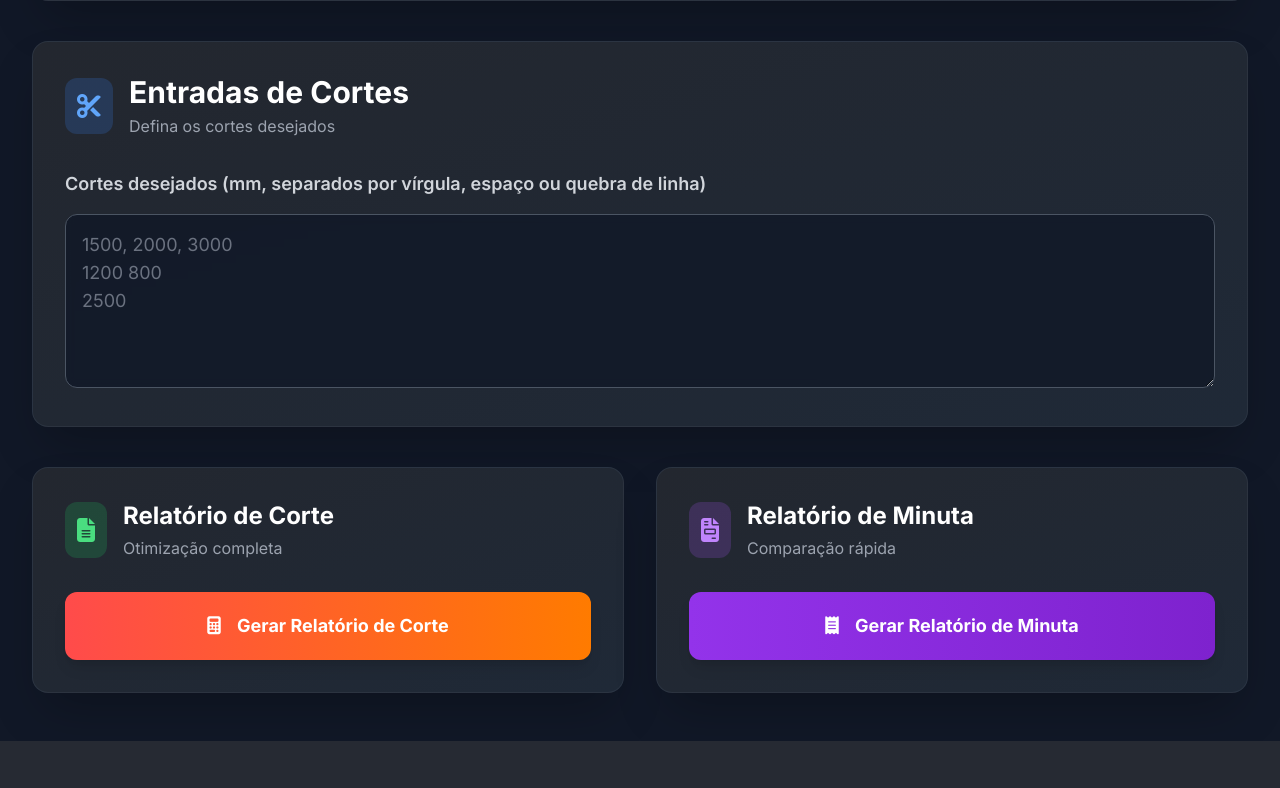
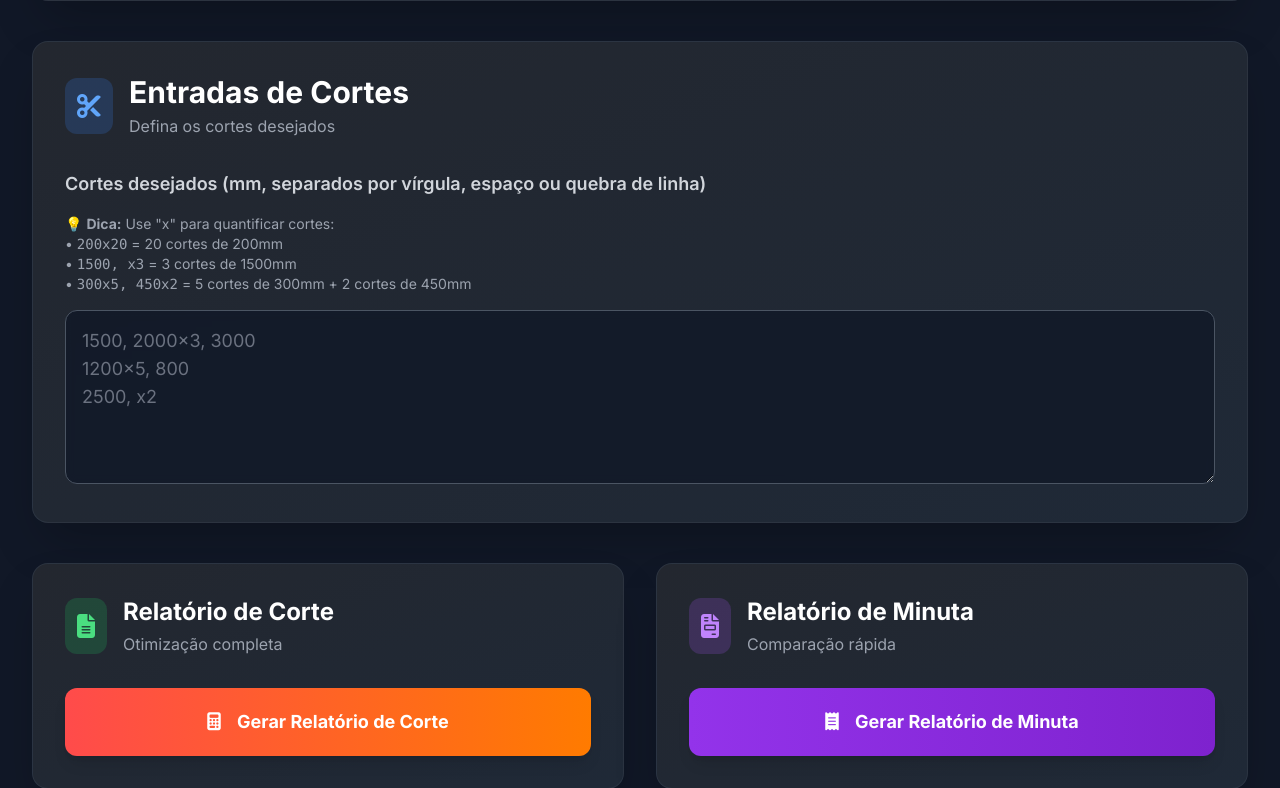
Before and after one commit to MatheusANBS/NETEX_WEB, a FastAPI app: page / in a window 1280 px wide. Shown: the part 1430-2218 px from the top of the page. Before the commit the page ends 2171 px from the top, so only its background shows below. Run offline with FastAPI, Linux system fonts and the light colour scheme; some libraries are stand-ins or nearby versions.

Commit message:
adicionado funcionalidade de inputs quantitativos na interface de cortes.

```diff
--- a/corteus-fastapi/app/static/js/app.js
+++ b/corteus-fastapi/app/static/js/app.js
@@ -306,7 +306,7 @@ function validarCortes() {
         hideError(errorElement);
         return true;
     } catch (e) {
-        showError(errorElement, 'Formato inválido. Use números separados por vírgula, espaço ou quebra de linha');
+        showError(errorElement, `Formato inválido: ${e.message}. Use números separados por vírgula, espaço ou quebra de linha. Exemplo: "200x20, 1500, x3"`);
         return false;
     }
 }
@@ -340,14 +340,66 @@ function validarBarras() {
 
 function parseNumeros(str) {
     // Suporta separação por vírgula, espaço, quebra de linha ou combinações
-    const numeros = str.split(/[,\s\n\r]+/)
-              .map(s => s.trim())
-              .filter(s => s !== '')
-              .map(s => {
-                  const num = parseInt(s);
-                  if (isNaN(num)) throw new Error('Valor inválido');
-                  return num;
-              });
+    const partes = str.split(/[,\s\n\r]+/)
+                     .map(s => s.trim())
+                     .filter(s => s !== '');
+
+    const numeros = [];
+
+    for (const parte of partes) {
+        // Formato: 200x20 (valor x quantidade)
+        if (parte.includes('x')) {
+            const [valor, quantidade] = parte.split('x');
+
+            if (valor && quantidade) {
+                // Formato: 200x20
+                const val = parseInt(valor);
+                const qty = parseInt(quantidade);
+                if (isNaN(val) || isNaN(qty) || val <= 0 || qty <= 0) {
+                    throw new Error(`Formato inválido: ${parte}`);
+                }
+                // Adicionar o valor 'qty' vezes
+                for (let i = 0; i < qty; i++) {
+                    numeros.push(val);
+                }
+            } else if (valor && !quantidade) {
+                // Formato: x20 (quantidade apenas, usar último valor)
+                const qty = parseInt(valor);
+                if (isNaN(qty) || qty <= 0) {
+                    throw new Error(`Quantidade inválida: ${parte}`);
+                }
+                if (numeros.length === 0) {
+                    throw new Error('Use "x" apenas após informar pelo menos um valor');
+                }
+                const ultimoValor = numeros[numeros.length - 1];
+                // Adicionar o último valor mais 'qty-1' vezes (pois já existe 1)
+                for (let i = 0; i < qty - 1; i++) {
+                    numeros.push(ultimoValor);
+                }
+            } else if (!valor && quantidade) {
+                // Formato: x20 (quantidade apenas)
+                const qty = parseInt(quantidade);
+                if (isNaN(qty) || qty <= 0) {
+                    throw new Error(`Quantidade inválida: ${parte}`);
+                }
+                if (numeros.length === 0) {
+                    throw new Error('Use "x" apenas após informar pelo menos um valor');
+                }
+                const ultimoValor = numeros[numeros.length - 1];
+                // Adicionar o último valor mais 'qty-1' vezes (pois já existe 1)
+                for (let i = 0; i < qty - 1; i++) {
+                    numeros.push(ultimoValor);
+                }
+            }
+        } else {
+            // Formato normal: apenas número
+            const num = parseInt(parte);
+            if (isNaN(num) || num <= 0) {
+                throw new Error(`Valor inválido: ${parte}`);
+            }
+            numeros.push(num);
+        }
+    }
 
     console.log('parseNumeros:', str, '->', numeros);
     return numeros;
@@ -568,7 +620,7 @@ function validarFormularioBase(dados, erros) {
         erros.push('Cortes Desejados é obrigatório');
         focusField('cortes_desejados');
     } else if (!validarCortes()) {
-        erros.push('Cortes Desejados contém valores inválidos (devem ser números positivos menores que 6000mm)');
+        erros.push('Cortes Desejados contém valores inválidos. Use formato: "200x20" para quantidades ou números separados por vírgula');
         focusField('cortes_desejados');
     }
 
--- a/corteus-fastapi/app/templates/index.html
+++ b/corteus-fastapi/app/templates/index.html
@@ -192,7 +192,13 @@
                 </div>
                 <div class="space-y-4">
                     <label for="cortes_desejados" class="block text-lg font-semibold text-gray-300">Cortes desejados (mm, separados por vírgula, espaço ou quebra de linha)</label>
-                    <textarea id="cortes_desejados" rows="5" placeholder="1500, 2000, 3000&#10;1200 800&#10;2500"
+                    <div class="text-sm text-gray-400 mb-2">
+                        <p>💡 <strong>Dica:</strong> Use "x" para quantificar cortes:</p>
+                        <p>• <code>200x20</code> = 20 cortes de 200mm</p>
+                        <p>• <code>1500, x3</code> = 3 cortes de 1500mm</p>
+                        <p>• <code>300x5, 450x2</code> = 5 cortes de 300mm + 2 cortes de 450mm</p>
+                    </div>
+                    <textarea id="cortes_desejados" rows="5" placeholder="1500, 2000x3, 3000&#10;1200x5, 800&#10;2500, x2"
                               class="w-full bg-gray-900/80 border border-gray-600 rounded-xl px-4 py-4 text-white placeholder-gray-500 focus:ring-2 focus:ring-blue-400 focus:border-blue-400 transition-all backdrop-blur-sm text-lg"></textarea>
                     <div id="cortes-error" class="text-red-400 text-sm mt-2 hidden"></div>
                 </div>
@@ -261,7 +267,13 @@
                     </div>
                     <div>
                         <h4 class="text-lg font-semibold text-white mb-2">3. Informe os cortes desejados</h4>
-                        <p>Digite os tamanhos das peças separados por vírgula (exemplo: 1500, 2000, 3000).</p>
+                        <p>Digite os tamanhos das peças separados por vírgula.</p>
+                        <p><strong>💡 Nova funcionalidade:</strong> Use "x" para quantificar cortes:</p>
+                        <ul class="list-disc list-inside mt-2 text-gray-400">
+                            <li><code>200x20</code> = 20 cortes de 200mm</li>
+                            <li><code>1500, x3</code> = 3 cortes de 1500mm</li>
+                            <li><code>300x5, 450x2</code> = múltiplas quantidades</li>
+                        </ul>
                     </div>
                     <div>
                         <h4 class="text-lg font-semibold text-white mb-2">4. Gere os relatórios</h4>
```
